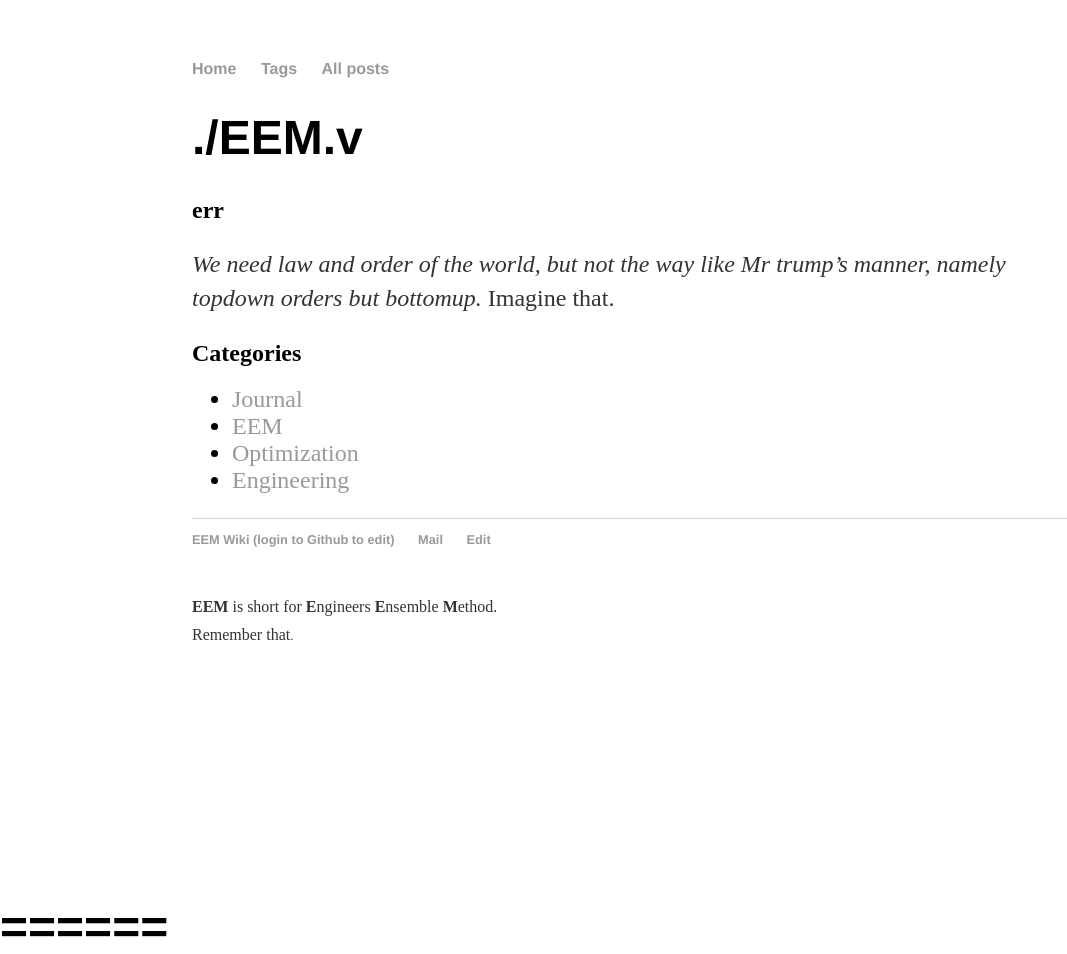
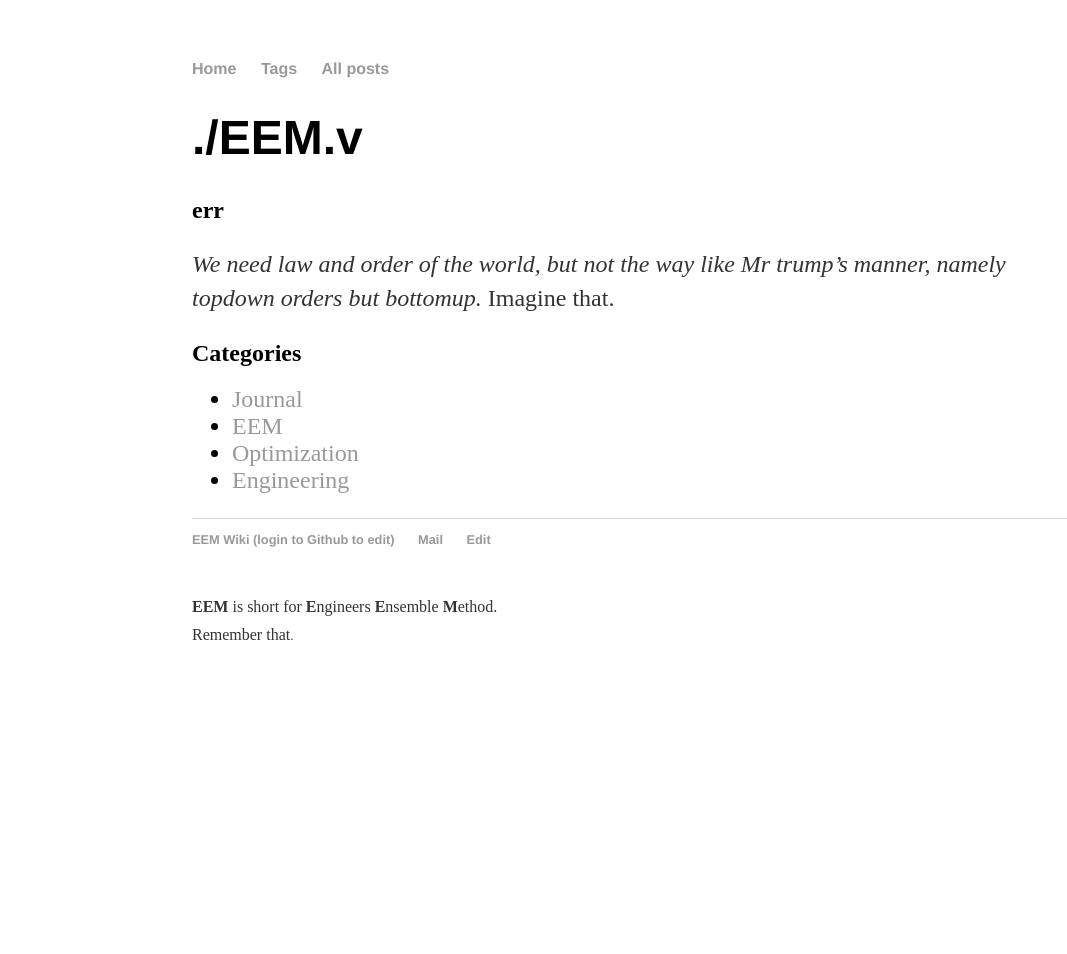
Before and after one commit to takasimiz/bak-github.io, a Jekyll site: the page built from index.html, in a window 1280 px wide. Shown: the whole page, without its empty margins (0-1067 px from the left). Built offline with Jekyll 4.4.1, drawn with Linux system fonts in a browser that asks for light colours; after the commit the page ends 900 px from its top, so only the background shows below that.

Commit message:
Update main.css

```diff
--- a/css/main.css
+++ b/css/main.css
@@ -27,14 +27,6 @@
 h1 {
     font-size: 3em;
     font-family:'Helvetica', 'Arial', 'Sans-Serif';
-}
-h1:before{
-    content: "\=\=\=\=\=\=";
-    position: absolute;
-    width: 50%;
-    height: 1px;
-    bottom: 0;
-    left: 0%;
 }
 /* h2 {
     font-size: 2em;
```
